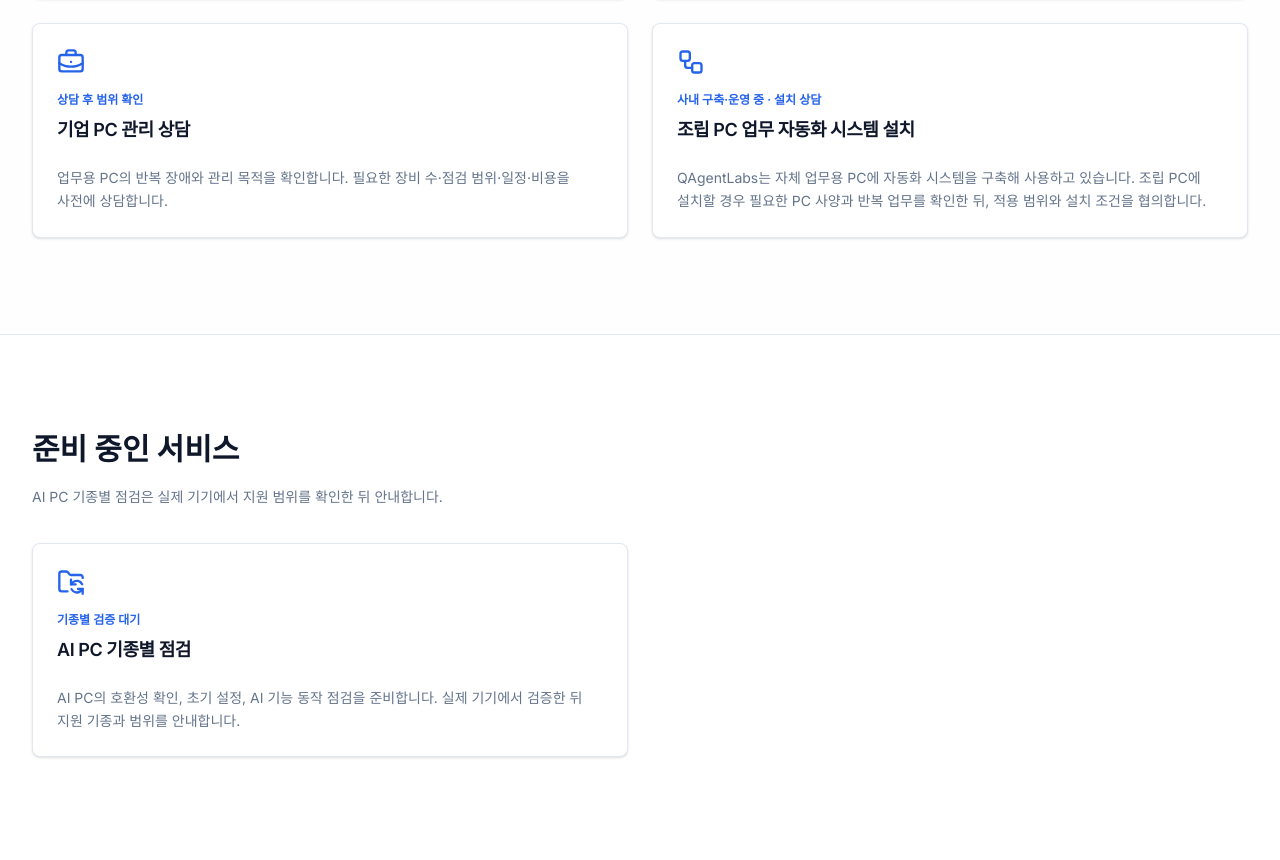
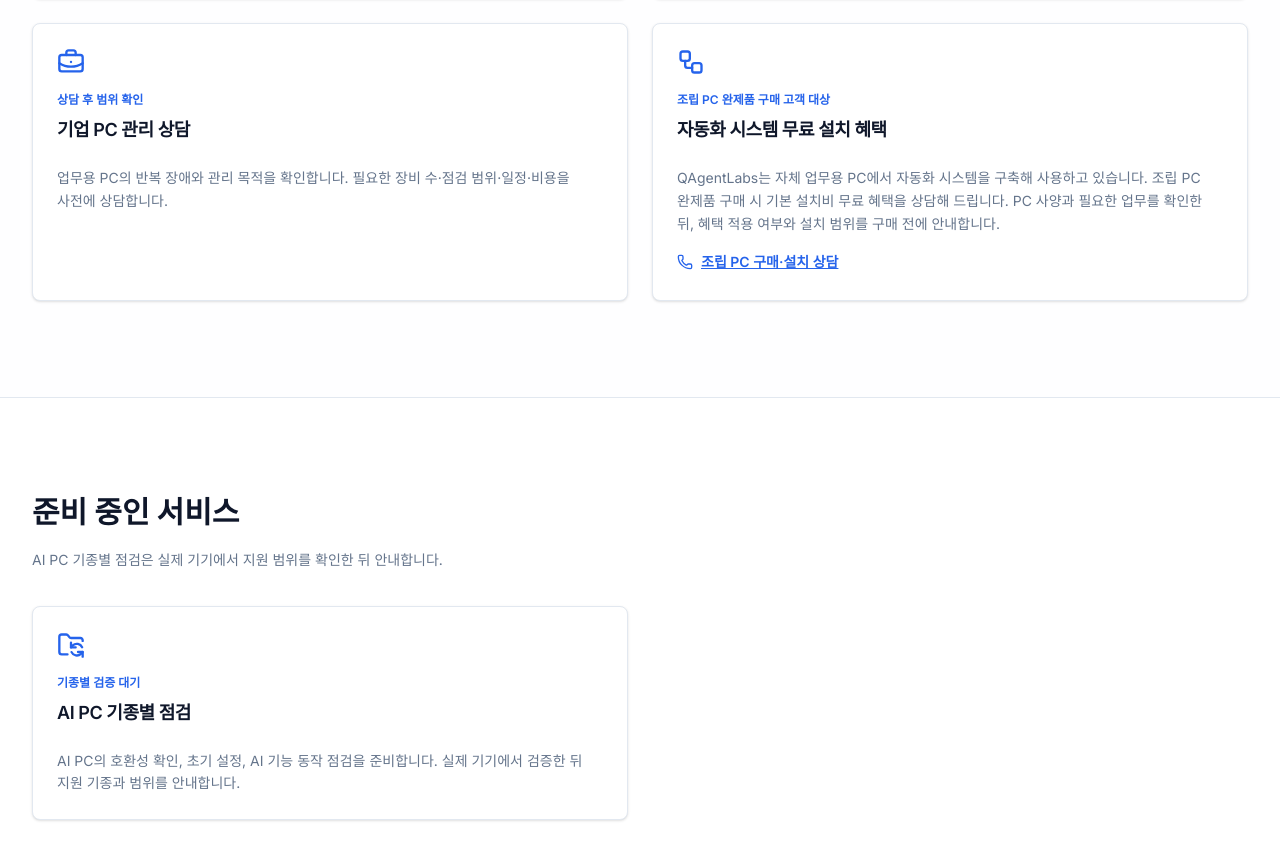
Before and after one commit to JungwooYang72/qagentlabs-web, a Next.js app: page /machinecare in a window 1280 px wide. Shown: the part 2178-3038 px from the top of the page. Built offline with nearby package versions, Linux system fonts and the light colour scheme; no server answers.

Commit message:
Explain the assembled PC automation installation benefit

```diff
--- a/src/app/machinecare/page.tsx
+++ b/src/app/machinecare/page.tsx
@@ -19,7 +19,7 @@ const features = [
   { icon: Monitor, title: "고객 PC에서 점검", status: "서비스 운영 중", text: "자체 개발한 MachineCare 점검 프로그램의 12개 항목을 기준으로 고객 Windows PC의 상태를 확인하고 기록합니다. 기사가 증상과 점검 결과를 함께 검토해 필요한 조치와 비용을 설명합니다." },
   { icon: ClipboardCheck, title: "점검 결과 설명과 조치 상담", status: "서비스 운영 중", text: "점검에서 확인한 내용과 추가 확인이 필요한 부분을 설명하고, 필요한 조치와 비용을 안내합니다. 작업은 고객 동의를 확인한 뒤 진행합니다." },
   { icon: BriefcaseBusiness, title: "기업 PC 관리 상담", status: "상담 후 범위 확인", text: "업무용 PC의 반복 장애와 관리 목적을 확인합니다. 필요한 장비 수·점검 범위·일정·비용을 사전에 상담합니다." },
-  { icon: Workflow, title: "조립 PC 업무 자동화 시스템 설치", status: "사내 구축·운영 중 · 설치 상담", text: "QAgentLabs는 자체 업무용 PC에 자동화 시스템을 구축해 사용하고 있습니다. 조립 PC에 설치할 경우 필요한 PC 사양과 반복 업무를 확인한 뒤, 적용 범위와 설치 조건을 협의합니다." },
+  { icon: Workflow, title: "자동화 시스템 무료 설치 혜택", status: "조립 PC 완제품 구매 고객 대상", text: "QAgentLabs는 자체 업무용 PC에서 자동화 시스템을 구축해 사용하고 있습니다. 조립 PC 완제품 구매 시 기본 설치비 무료 혜택을 상담해 드립니다. PC 사양과 필요한 업무를 확인한 뒤, 혜택 적용 여부와 설치 범위를 구매 전에 안내합니다.", phoneInquiry: true },
 ];
 const plannedServices = [
   { icon: FolderSync, title: "AI PC 기종별 점검", status: "기종별 검증 대기", text: "AI PC의 호환성 확인, 초기 설정, AI 기능 동작 점검을 준비합니다. 실제 기기에서 검증한 뒤 지원 기종과 범위를 안내합니다." },
@@ -95,7 +95,7 @@ export default async function MachineCarePage() {
     <section className="border-y border-border bg-muted/20"><div className="section-padding container-custom max-w-5xl">
       <h2 className="text-2xl md:text-3xl font-bold mb-4">현재 이용 가능한 서비스</h2>
       <p className="text-muted-foreground text-sm leading-relaxed mb-8">출장 PC 점검·수리, 기업 PC 관리 상담, 조립 PC 업무 자동화 시스템 설치 상담을 제공합니다.</p>
-      <div className="grid md:grid-cols-2 gap-6">{features.map(({ icon: Icon, ...item }) => <Card key={item.title}><CardHeader><Icon className="text-accent h-7 w-7 mb-4" aria-hidden="true" /><p className="text-xs font-semibold text-accent !mb-2">{item.status}</p><CardTitle className="text-lg leading-normal">{item.title}</CardTitle></CardHeader><CardContent><p className="text-sm text-muted-foreground leading-relaxed break-keep">{item.text}</p></CardContent></Card>)}</div>
+      <div className="grid md:grid-cols-2 gap-6">{features.map(({ icon: Icon, ...item }) => <Card key={item.title}><CardHeader><Icon className="text-accent h-7 w-7 mb-4" aria-hidden="true" /><p className="text-xs font-semibold text-accent !mb-2">{item.status}</p><CardTitle className="text-lg leading-normal">{item.title}</CardTitle></CardHeader><CardContent><p className="text-sm text-muted-foreground leading-relaxed break-keep">{item.text}</p>{item.phoneInquiry && <a href={`tel:${COMPANY.phone}`} className="mt-4 inline-flex items-center gap-2 text-sm font-semibold text-accent underline"><Phone className="h-4 w-4" aria-hidden="true" />조립 PC 구매·설치 상담</a>}</CardContent></Card>)}</div>
     </div></section>
     <section id="planned-services" className="section-padding container-custom max-w-5xl" aria-labelledby="planned-services-title">
       <h2 id="planned-services-title" className="mb-4 text-2xl font-bold md:text-3xl">준비 중인 서비스</h2>
```
